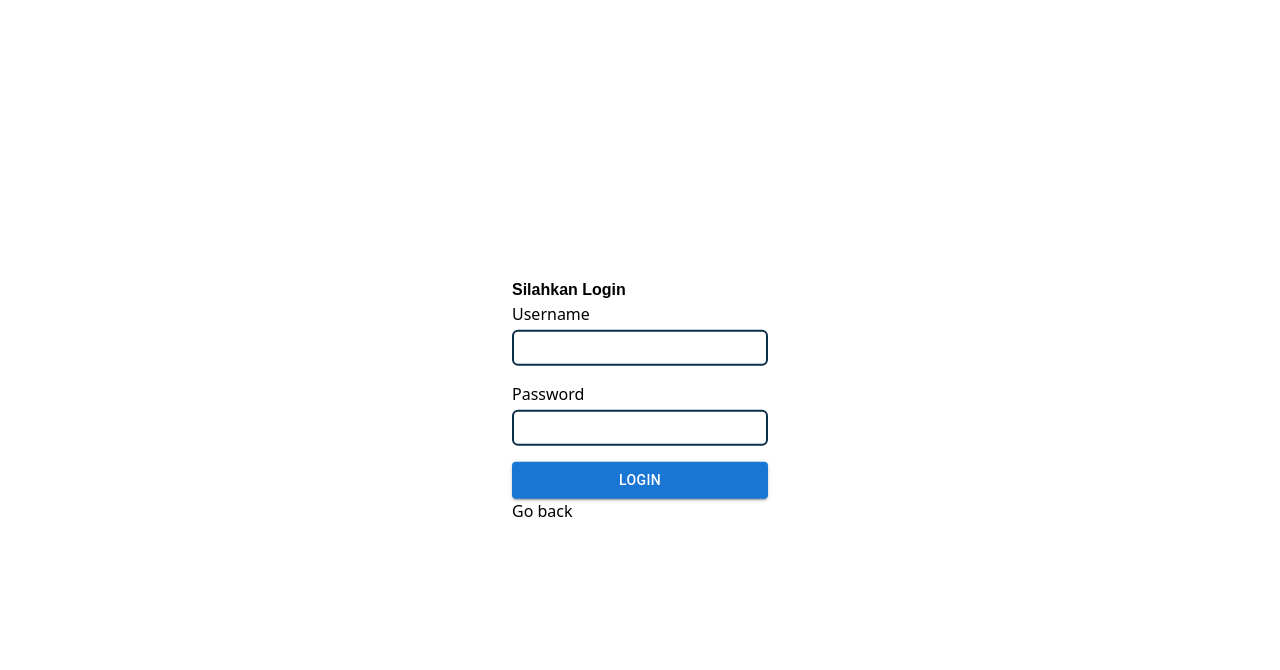
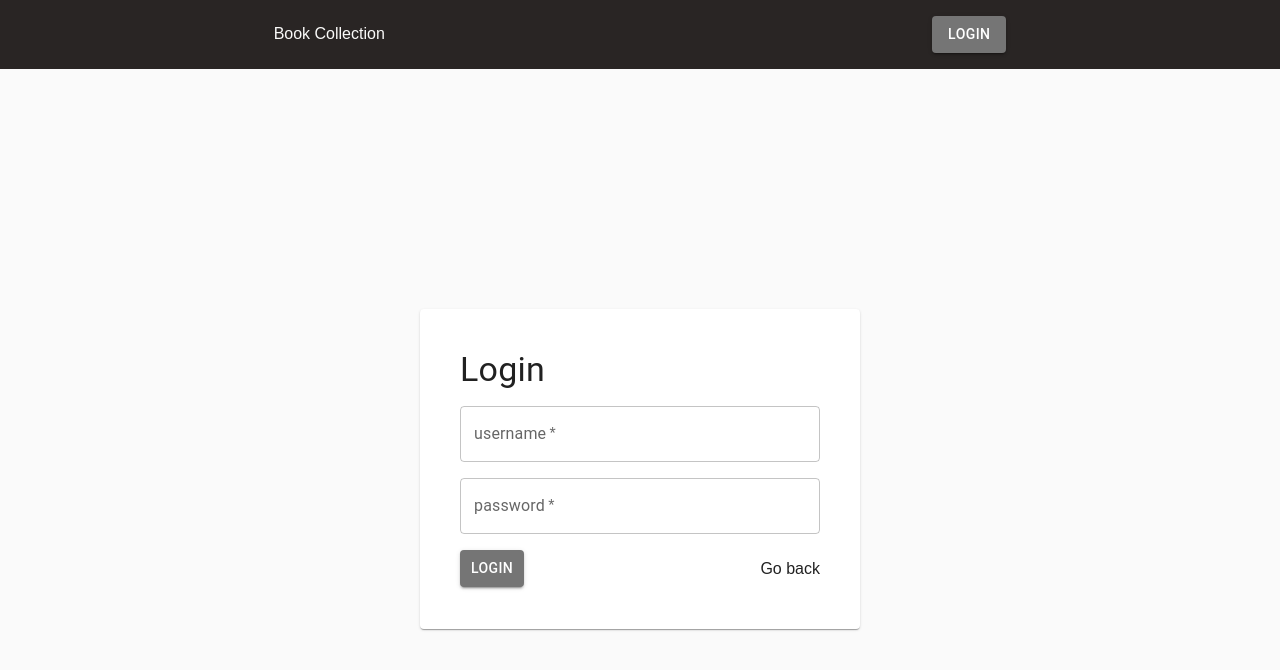
Before and after one commit to imandreans/Book-Collection, a React (Vite) app in the folder frontend/: page /login in a window 1280 px wide. Shown: the top 670 px of the page. Built offline with nearby package versions, Linux system fonts and the light colour scheme.

Commit message:
redesign pages

```diff
--- /dev/null
+++ b/frontend/src/Theme.ts
@@ -0,0 +1,22 @@
+import { createTheme } from "@mui/material";
+
+export const theme = createTheme({
+  palette: {
+    primary: {
+      light: "#909090",
+      main: "#757575",
+      dark: "#515151",
+      contrastText: "#fff",
+    },
+  },
+});
+export const outlinedTheme = createTheme({
+  palette: {
+    primary: {
+      light: "#737373",
+      main: "#515151",
+      dark: "#383838",
+      contrastText: "#fff",
+    },
+  },
+});
--- a/frontend/src/components/Navbar.jsx
+++ b/frontend/src/components/Navbar.jsx
@@ -3,6 +3,7 @@ import React from "react";
 import { BookContext } from "../context/book-context";
 import { Link } from "react-router-dom";
 import { Button } from "@mui/material";
+import { theme } from "../Theme";
 
 const Navbar = () => {
   const { isAuthenticated, setAuthenticated } = useContext(BookContext);
@@ -15,6 +16,7 @@ const Navbar = () => {
       {isAuthenticated ? (
         <Link to={"/"}>
           <Button
+            theme={theme}
             variant="contained"
             onClick={logout}
           >
@@ -23,7 +25,12 @@ const Navbar = () => {
         </Link>
       ) : (
         <Link to={"/login"}>
-          <Button variant="contained">LOGIN</Button>
+          <Button
+            theme={theme}
+            variant="contained"
+          >
+            LOGIN
+          </Button>
         </Link>
       )}
     </nav>
--- a/frontend/src/components/home/BooksCard.jsx
+++ b/frontend/src/components/home/BooksCard.jsx
@@ -2,14 +2,14 @@ import BookSingleCard from "./BookSingleCard";
 
 const BooksCard = ({ books }) => {
   return (
-    <div className="grid sm:grid-cols-2 lg:grid-cols-3 xl:grid-cols-4">
+    <main className="flex gap-10 ">
       {books.map((item) => (
         <BookSingleCard
           key={item._id}
           item={item}
         />
       ))}
-    </div>
+    </main>
   );
 };
 
--- a/frontend/src/components/home/BooksTable.jsx
+++ b/frontend/src/components/home/BooksTable.jsx
@@ -12,30 +12,46 @@ import TableRow from "@mui/material/TableRow";
 import Paper from "@mui/material/Paper";
 import { useContext } from "react";
 import { BookContext } from "../../context/book-context";
-
+import { useState } from "react";
+// import BookModal from "./BookModal";
 const BooksTable = ({ books }) => {
-  const { isAuthenticated, setAuthenticated } = useContext(BookContext);
+  const { isAuthenticated } = useContext(BookContext);
 
   return (
+    <>
       <TableContainer component={Paper}>
         <Table
           sx={{ minWidth: 650 }}
           aria-label="simple table"
         >
           <TableHead>
-          <TableRow>
-            <TableCell>Title</TableCell>
-            <TableCell align="right">Author</TableCell>
-            <TableCell align="right">Publish Year</TableCell>
-            {isAuthenticated && <TableCell align="right">Operations</TableCell>}
+            <TableRow sx={{ backgroundColor: "#424242" }}>
+              <TableCell sx={{ color: "white" }}>Title</TableCell>
+              <TableCell
+                align="right"
+                sx={{ color: "white" }}
+              >
+                Author
+              </TableCell>
+              <TableCell
+                align="right"
+                sx={{ color: "white" }}
+              >
+                Publish Year
+              </TableCell>
+              {isAuthenticated && (
+                <TableCell
+                  align="center"
+                  sx={{ color: "white" }}
+                >
+                  Operations
+                </TableCell>
+              )}
             </TableRow>
           </TableHead>
-        <TableBody>
+          <TableBody sx={{ backgroundColor: "#f5f5f5" }}>
             {books.map((book) => (
-            <TableRow
-              key={book._id}
-              sx={{ "&:last-child td, &:last-child th": { border: 0 } }}
-            >
+              <TableRow key={book._id}>
                 <TableCell
                   component="th"
                   scope="row"
@@ -48,13 +64,13 @@ const BooksTable = ({ books }) => {
                   <TableCell align="right">
                     <div className="flex justify-center gap-x-4 ">
                       <Link to={`/books/details/${book._id}`}>
-                      <InfoIcon className=" text-green-500 hover:text-green-600" />
+                        <InfoIcon className=" text-green-600 hover:text-green-500" />
                       </Link>
                       <Link to={`/books/edit/${book._id}`}>
-                      <EditIcon className=" text-yellow-500 hover:text-yellow-600" />
+                        <EditIcon className=" text-yellow-600 hover:text-yellow-500" />
                       </Link>
                       <Link to={`/books/delete/${book._id}`}>
-                      <DeleteIcon className=" text-red-500 hover:text-red-600" />
+                        <DeleteIcon className=" text-red-600 hover:text-red-500" />
                       </Link>
                     </div>
                   </TableCell>
@@ -64,6 +80,7 @@ const BooksTable = ({ books }) => {
           </TableBody>
         </Table>
       </TableContainer>
+    </>
   );
 };
 
--- a/frontend/src/index.css
+++ b/frontend/src/index.css
@@ -4,7 +4,13 @@
 
 @import url("https://fonts.googleapis.com/css2?family=Roboto:ital,wght@0,100;0,300;0,400;0,500;0,700;0,900;1,100;1,300;1,400;1,500;1,700;1,900&display=swap");
 @import url("https://fonts.googleapis.com/css2?family=Montserrat:ital,wght@0,100..900;1,100..900&family=Roboto:ital,wght@0,100;0,300;0,400;0,500;0,700;0,900;1,100;1,300;1,400;1,500;1,700;1,900&display=swap");
-h1 {
+
+* {
   font-family: "Montserrat", sans-serif;
-  font-weight: bold;
+  /* font-weight: bold; */
+
+  /* color: #212121; */
 }
+body {
+  background-color: #fafafa;
+}
--- a/frontend/src/pages/CreateBook.jsx
+++ b/frontend/src/pages/CreateBook.jsx
@@ -7,6 +7,7 @@ import { useSnackbar } from "notistack";
 import Box from "@mui/material/Box";
 import TextField from "@mui/material/TextField";
 import Button from "@mui/material/Button";
+import { theme } from "../Theme";
 
 const CreateBook = () => {
   const [title, setTitle] = useState("");
@@ -27,7 +28,7 @@ const CreateBook = () => {
     };
     setLoading(true);
     axios
-      .post("https://book-collection-gamma.vercel.app/books", data)
+      .post("https://book-collection-nu.vercel.app/books", data)
       .then(() => {
         setLoading(false);
         enqueueSnackbar("Book Created Succesfully", { variant: "success" });
@@ -79,7 +80,7 @@ const CreateBook = () => {
           <TextField
             required
             id="outlined-multiline-static"
-            label="Synopsis"
+            label="Description"
             multiline
             rows={4}
             value={synopsis}
@@ -87,6 +88,7 @@ const CreateBook = () => {
           />
         </Box>
         <Button
+          theme={theme}
           variant="contained"
           size="large"
           onClick={handleSaveBook}
--- a/frontend/src/pages/DeleteBook.jsx
+++ b/frontend/src/pages/DeleteBook.jsx
@@ -14,7 +14,7 @@ const DeleteBook = () => {
   const handleDeleteBook = () => {
     setLoading(true);
     axios
-      .delete(`https://book-collection-gamma.vercel.app/books/${id}`)
+      .delete(`https://book-collection-nu.vercel.app/books/${id}`)
       .then(() => {
         setLoading(false);
         enqueueSnackbar("Book Deleted Succesfully", { variant: "success" });
--- a/frontend/src/pages/EditBook.jsx
+++ b/frontend/src/pages/EditBook.jsx
@@ -3,6 +3,7 @@ import BackButton from "../components/BackButton";
 import Spinner from "../components/Spinner";
 import axios from "axios";
 import Box from "@mui/material/Box";
+import { theme } from "../Theme";
 
 import { useNavigate, useParams } from "react-router-dom";
 import TextField from "@mui/material/TextField";
@@ -20,7 +21,7 @@ const EditBook = () => {
   useEffect(() => {
     setLoading(true);
     axios
-      .get(`https://book-collection-gamma.vercel.app/books/${id}`)
+      .get(`https://book-collection-nu.vercel.app/books/${id}`)
       .then((response) => {
         setAuthor(response.data.author);
         setPublishYear(response.data.publishYear);
@@ -44,7 +45,7 @@ const EditBook = () => {
     };
     setLoading(true);
     axios
-      .put(`http://localhost:5555/books/${id}`, data)
+      .put(`https://book-collection-nu.vercel.app/books/${id}`, data)
       .then(() => {
         setLoading(false);
         navigate("/");
@@ -102,6 +103,7 @@ const EditBook = () => {
           />
         </Box>
         <Button
+          theme={theme}
           variant="contained"
           size="large"
           onClick={handleEditBook}
--- a/frontend/src/pages/Home.jsx
+++ b/frontend/src/pages/Home.jsx
@@ -6,11 +6,14 @@ import BooksCard from "../components/home/BooksCard";
 import BooksTable from "../components/home/BooksTable";
 import AddCircleRoundedIcon from "@mui/icons-material/AddCircleRounded";
 import Button from "@mui/material/Button";
-import Stack from "@mui/material/Stack";
 import TableViewRoundedIcon from "@mui/icons-material/TableViewRounded";
 import ViewAgendaRoundedIcon from "@mui/icons-material/ViewAgendaRounded";
 import { BookContext } from "../context/book-context";
 import Navbar from "../components/Navbar";
+import { outlinedTheme, theme } from "../Theme";
+import { Typography } from "@mui/material";
+
+theme;
 const Home = () => {
   const [books, setBooks] = useState([]);
   const [loading, setLoading] = useState(false);
@@ -37,22 +40,22 @@ const Home = () => {
       <Navbar />
 
       <div className="p-10">
-        {isAuthenticated ? <h1 className="text-2xl">Feel Free to add your favorite book!</h1> : <h1 className="text-2xl">Feel free to explore my book collection!</h1>}
+        {isAuthenticated ? <Typography variant={"h4"}>Feel Free to add your favorite book!</Typography> : <Typography variant={"h4"}>Feel free to explore my book collection!</Typography>}
         <div className="flex justify-between items-center mb-6 mt-6">
           <div className="flex gap-6">
             {/* <h1 className="self-center">View</h1> */}
             <Button
+              theme={outlinedTheme}
               variant="outlined"
               onClick={() => setShowType("table")}
-              color="inherit"
               startIcon={<TableViewRoundedIcon />}
             >
               Table
             </Button>
             <Button
+              theme={outlinedTheme}
               variant="outlined"
               onClick={() => setShowType("card")}
-              color="inherit"
               startIcon={<ViewAgendaRoundedIcon />}
             >
               Card
@@ -61,6 +64,7 @@ const Home = () => {
           {isAuthenticated && (
             <Link to="/books/create">
               <Button
+                theme={theme}
                 variant="contained"
                 startIcon={<AddCircleRoundedIcon />}
               >
--- a/frontend/src/pages/Login.jsx
+++ b/frontend/src/pages/Login.jsx
@@ -1,11 +1,15 @@
 import React, { useContext, useState } from "react";
-import { Button } from "@mui/material";
+import { Button, Paper } from "@mui/material";
 import { useCookies } from "react-cookie";
 import { useNavigate } from "react-router-dom";
 import { BookContext } from "../context/book-context";
 import { userErrors } from "./userErrors.js";
 import axios from "axios";
-
+import { TextField } from "@mui/material";
+import { Typography } from "@mui/material";
+import { theme } from "../Theme.ts";
+import { Link } from "react-router-dom";
+import Navbar from "../components/Navbar.jsx";
 const Login = () => {
   const [username, setUsername] = useState("");
   const [password, setPassword] = useState("");
@@ -40,47 +44,59 @@ const Login = () => {
     }
   };
   return (
-    <div className="absolute top-1/2 left-1/2 transform -translate-x-1/2 -translate-y-1/2">
-      <div className="flex min-h-full flex-1 flex-col justify-center px-6 py-12 lg:px-8">
-        <h1>Silahkan Login</h1>
+    <>
+      <Navbar />
+
+      <main className="flex justify-center items-center h-screen">
+        <Paper
+          sx={{ height: "320px", width: "440px" }}
+          className="flex flex-col p-10 rounded-md text-white"
+        >
+          <Typography
+            variant="h4"
+            mb={2}
+          >
+            Login
+          </Typography>
           <form
             className="flex flex-col gap-4"
             onSubmit={handleSubmit}
             // action="#"
             // method="POST"
           >
-          <div className="flex flex-col">
-            <label htmlFor="username">Username</label>
-            <input
+            <TextField
               type="text"
-              name="username"
+              label="username"
               required
               onChange={(e) => setUsername(e.target.value)}
-              className="rounded-md border-2 border-sky-950 w-64 p-1.5 sm:text-sm mt-1"
             />
-          </div>
-          <div className="flex flex-col">
-            <label htmlFor="password">Password</label>
-            <input
+            <TextField
               type="password"
-              text="password"
+              label="password"
               name="password"
               onChange={(e) => setPassword(e.target.value)}
               required
-              className="block rounded-md border-2 border-sky-950 p-1.5 sm:text-sm mt-1"
             />
-          </div>
+            <section className="flex justify-between items-center">
               <Button
+                theme={theme}
                 type="submit"
                 variant="contained"
-            className="w-64"
+                className="w-1/6"
               >
                 Login
               </Button>
+              <Link
+                to="/"
+                className="hover:text-red-500"
+              >
+                Go back
+              </Link>
+            </section>
           </form>
-        <a href="/">Go back</a>
-      </div>
-    </div>
+        </Paper>
+      </main>
+    </>
   );
 };
 
```
Also changed, not shown: frontend/src/components/BackButton.jsx (+4 -3 lines), frontend/src/components/home/BookSingleCard.jsx (+29 -81 lines). Lines whose indentation alone changed are shown as unchanged.
